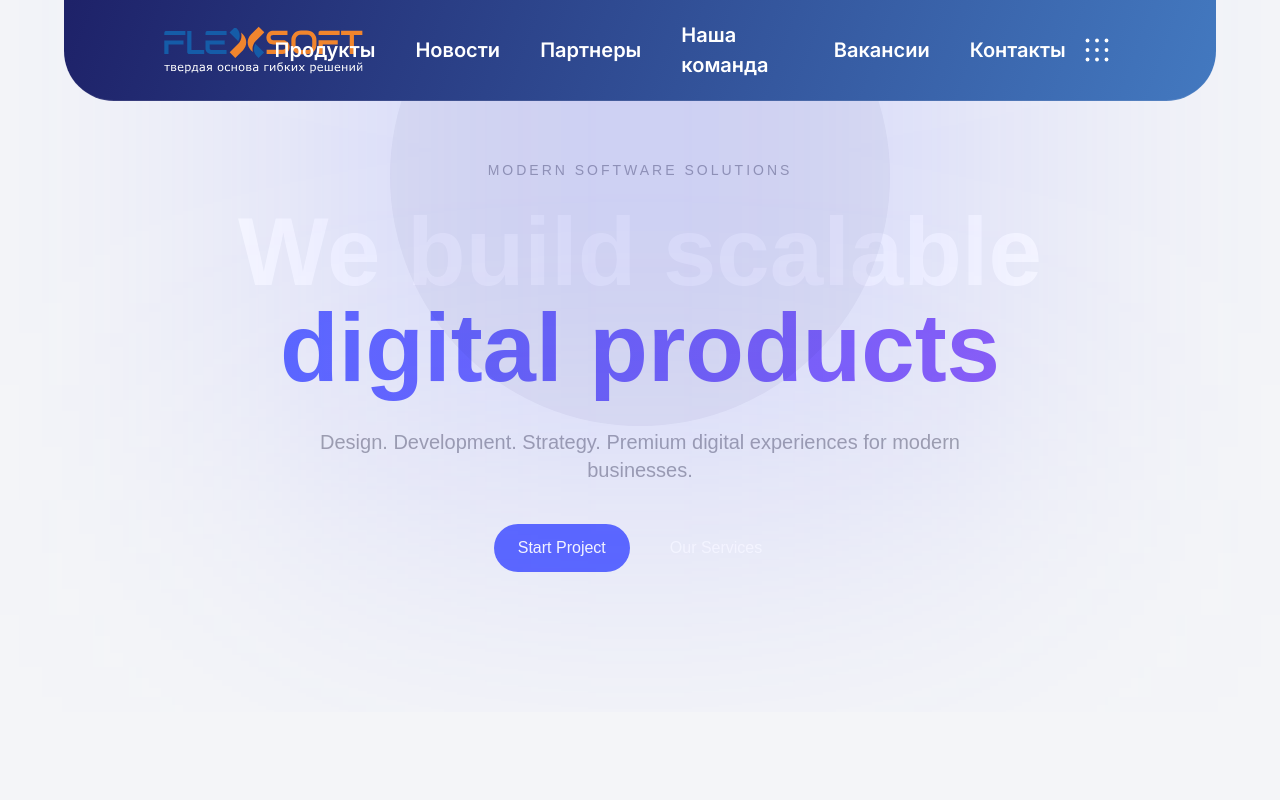
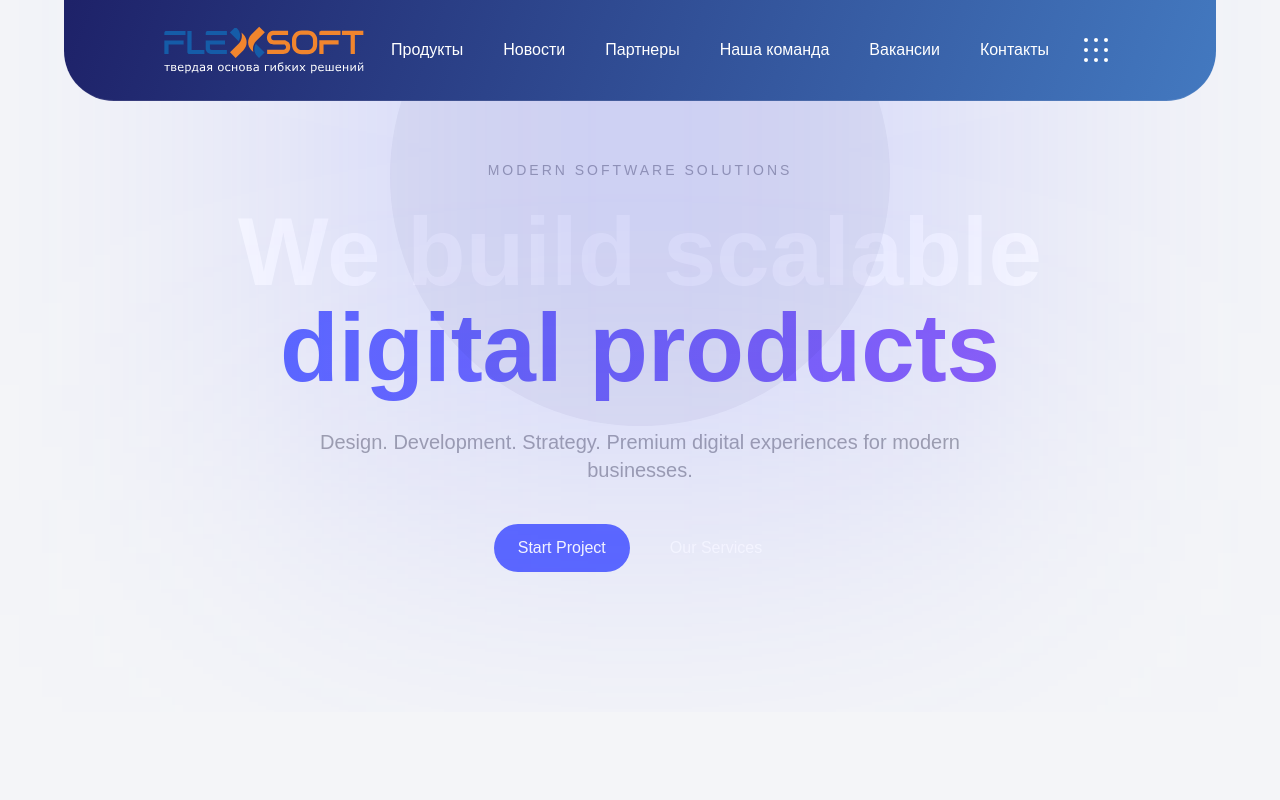
Before and after one commit to SSS-Front-End/flexsoft-company-site, a Next.js app: page / in a window 1280 px wide. Shown: the top 800 px of the page. Built offline with nearby package versions, Linux system fonts and the light colour scheme.

Commit message:
header adaptive

```diff
--- a/src/components/layout/Header.jsx
+++ b/src/components/layout/Header.jsx
@@ -10,13 +10,16 @@ const inter = Inter({
 
 export default function Header() {
     return (
-        <header lang="ru" className={`fixed top-0 left-1/2 -translate-x-1/2 w-[90%] z-50 border-b
-        border-white/10 backdrop-blur-md ${inter.variable} font-sans
-        font-semibold rounded-b-[50px] bg-[linear-gradient(110.09deg,_#1E2269_0.51%,_#4379C0_100%)]
-        `}>
-            <Container className="h-[100px] flex items-center justify-between !max-w-full !px-[100px]">
+        <header className="
+            fixed top-0 left-1/2 -translate-x-1/2 w-[100%] sm:w-[100%] md:w-[900%] lg:w-[90%] xl:w-[90%]
+            2xl:w-[90%] z-50
+            border-b border-white/10 backdrop-blur-md
+            rounded-b-[25px] sm:rounded-b-[50px]
+            bg-[linear-gradient(110.09deg,_#1E2269_0.51%,_#4379C0_100%)]
+        ">
+            <Container className="h-[60px] sm:h-[60px] md:h-[70px] lg:h-[80px] xl:h-[100px] flex items-center justify-between !max-w-full !px-[30px] sm:!px-[40px] md:!px-[50px] xl:!px-[99.9px] lg:!px-[100px]">
 
-                <div className="flex items-center max-w-[206.54px] h-[50px] cursor-pointer">
+                <div className="flex items-center max-w-[150px] h-[25px] sm:max-w-[200px] sm:h-[50px]">
                     <a href="#">
                         <Image
                             src="/FlexSoft-Logo.svg"
@@ -24,24 +27,31 @@ export default function Header() {
                             width={150}
                             height={40}
                             priority
-                            className="w-full h-full -object-contain"
+                            className="w-full h-auto object-contain"
                         />
                     </a>
                 </div>
 
-                <nav className="hidden md:flex items-center gap-4 text-[20px] -ml-[100px]">
-                    <a href="#" className="p-[12px]">Продукты</a>
-                    <a href="#" className="p-[12px]">Новости</a>
-                    <a href="#" className="p-[12px]">Партнеры</a>
-                    <a href="#" className="p-[12px]">Наша команда</a>
-                    <a href="#" className="p-[12px]">Вакансии</a>
-                    <a href="#" className="p-[12px]">Контакты</a>
+                <nav className="
+                    hidden md:flex
+                    items-center
+                    gap-4
+                    text-[10px]
+                    sm:text-[12px]
+                    md:text-[14px]
+                    xl:text-[16px]
+                    lg:text-[20px]
+                ">
+                    <a href="#" className="px-3 py-2 ">Продукты</a>
+                    <a href="#" className="px-3 py-2 ">Новости</a>
+                    <a href="#" className="px-3 py-2 ">Партнеры</a>
+                    <a href="#" className="px-3 py-2 ">Наша команда</a>
+                    <a href="#" className="px-3 py-2 ">Вакансии</a>
+                    <a href="#" className="px-3 py-2 ">Контакты</a>
                 </nav>
 
-                <div className="width-[40px] height-[40px] cursor-pointer">
-                    <a href="#">
-                        <img src="/Burger.svg" alt="Дополнительное меню" />
-                    </a>
+                <div className="w-[33px] h-[33px] sm:w-[40px] sm:h-[40px] cursor-pointer">
+                    <img src="/Burger.svg" alt="Меню" />
                 </div>
 
             </Container>
--- a/tailwind.config.js
+++ b/tailwind.config.js
@@ -4,7 +4,6 @@ module.exports = {
     "./src/app/**/*.{js,jsx}",
     "./src/components/**/*.{js,jsx}",
     "./src/sections/**/*.{js,jsx}",
-    "./src/components/layout/*.{js,jsx}"
   ],
   theme: {
     extend: {
```
Also changed, not shown: 1 other file (tests, documents, lock files or other folders).
